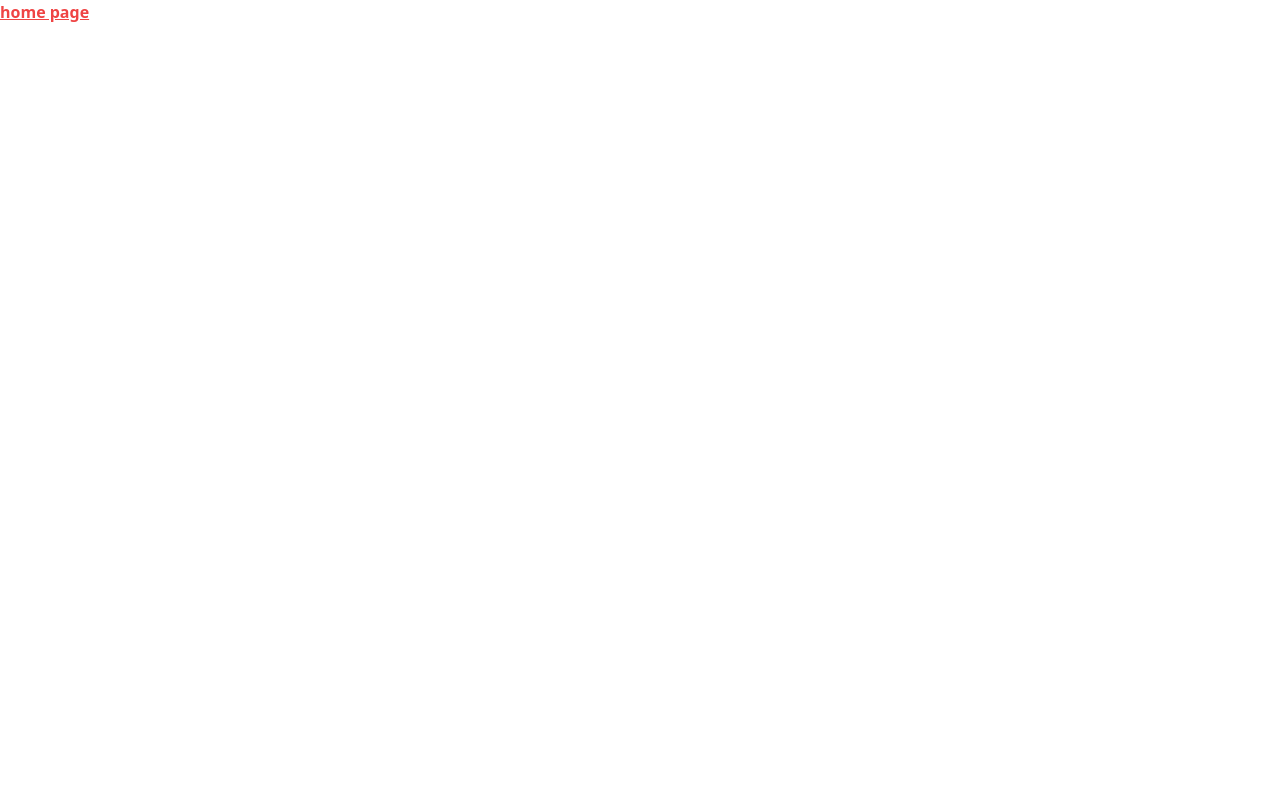
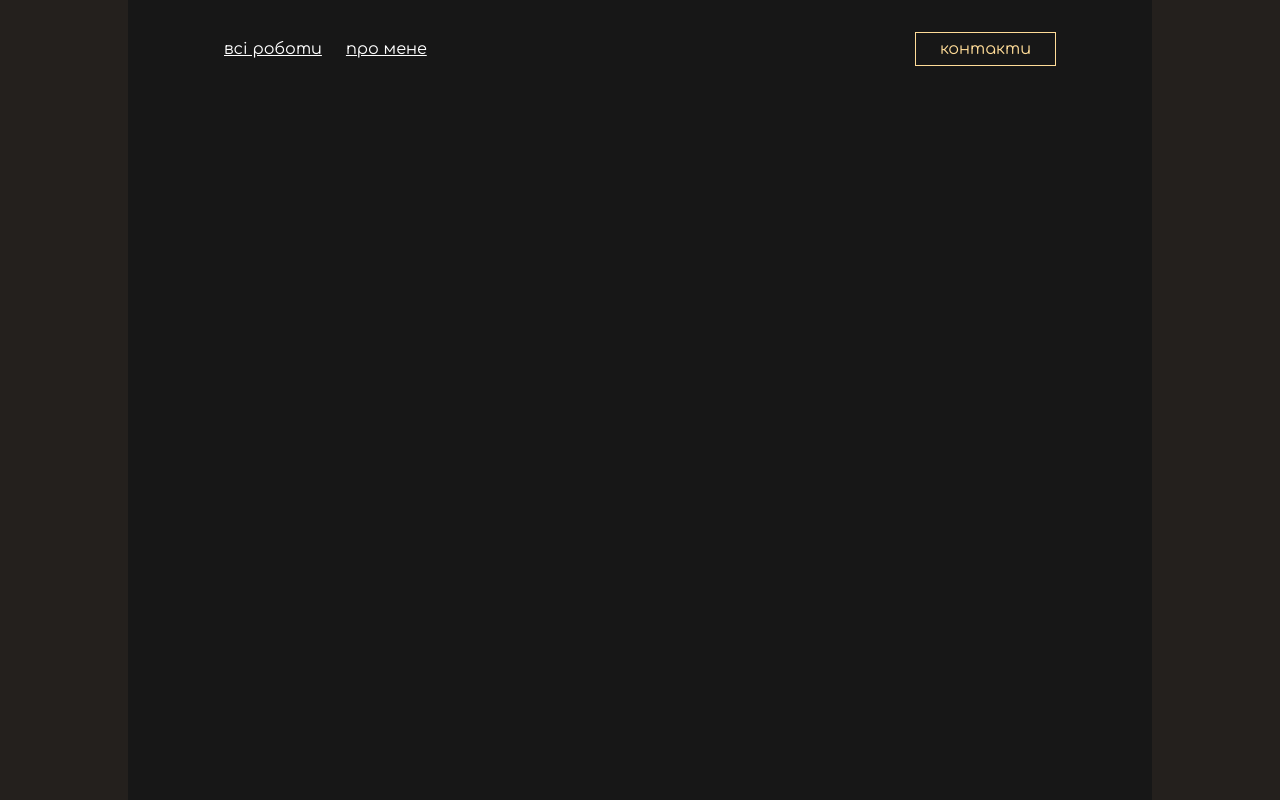
Before and after one commit to d-stoianov/artist-portfolio, a React (Vite) app: page / in a window 1280 px wide. Built offline with nearby package versions, Linux system fonts and the light colour scheme.

Commit message:
Add localization with i18n
Create en and ua json files for translation key-value pairs. Set default language to Ukrainian and fallback to English.

```diff
--- a/package.json
+++ b/package.json
@@ -12,6 +12,7 @@
     "dependencies": {
         "react": "^18.3.1",
         "react-dom": "^18.3.1",
+        "react-i18next": "^15.1.0",
         "react-router-dom": "^6.27.0"
     },
     "devDependencies": {
--- a/src/App.tsx
+++ b/src/App.tsx
@@ -1,8 +1,14 @@
 import router from '@/router'
 import { RouterProvider } from 'react-router-dom'
+import { I18nextProvider } from 'react-i18next'
+import i18next from '@/i18n/config'
 
 const App = () => {
-    return <RouterProvider router={router} />
+    return (
+        <I18nextProvider i18n={i18next}>
+            <RouterProvider router={router} />
+        </I18nextProvider>
+    )
 }
 
 export default App
--- /dev/null
+++ b/src/components/Header.tsx
@@ -0,0 +1,19 @@
+import Button from '@/components/Button'
+import Link from '@/components/Link'
+import { useTranslation } from 'react-i18next'
+
+const Header = () => {
+    const { t } = useTranslation()
+
+    return (
+        <header className="flex items-center justify-between">
+            <nav className="flex gap-6">
+                <Link to="">{t('allArtworks')}</Link>
+                <Link to="">{t('aboutMe')}</Link>
+            </nav>
+            <Button>{t('contacts')}</Button>
+        </header>
+    )
+}
+
+export default Header
--- /dev/null
+++ b/src/components/Link.tsx
@@ -0,0 +1,21 @@
+import { ReactNode } from 'react'
+import {
+    LinkProps as ReactLinkProps,
+    Link as ReactLink,
+} from 'react-router-dom'
+
+const Link = ({
+    children,
+    ...props
+}: ReactLinkProps & { children: ReactNode }) => {
+    return (
+        <ReactLink
+            className="font-comfortaa text-secondary underline"
+            {...props}
+        >
+            {children}
+        </ReactLink>
+    )
+}
+
+export default Link
--- /dev/null
+++ b/src/i18n/config.ts
@@ -0,0 +1,20 @@
+import i18next from 'i18next'
+import { initReactI18next } from 'react-i18next'
+import enTranslation from './en.json'
+import uaTranslation from './ua.json'
+
+i18next.use(initReactI18next).init({
+    lng: 'ua',
+    fallbackLng: 'en',
+    debug: false,
+    resources: {
+        en: {
+            translation: enTranslation,
+        },
+        ua: {
+            translation: uaTranslation,
+        },
+    },
+})
+
+export default i18next
--- /dev/null
+++ b/src/i18n/en.json
@@ -0,0 +1,5 @@
+{
+    "contacts": "contacts",
+    "allArtworks": "all artworks",
+    "aboutMe": "about me"
+}
--- /dev/null
+++ b/src/i18n/ua.json
@@ -0,0 +1,5 @@
+{
+    "contacts": "контакти",
+    "allArtworks": "всі роботи",
+    "aboutMe": "про мене"
+}
--- a/src/index.css
+++ b/src/index.css
@@ -8,3 +8,13 @@
     --gray-color: #24201d;
     --dark-gray-color: #171717;
 }
+
+html,
+body,
+#root {
+    background-color: var(--gray-color);
+    width: 100%;
+    height: 100%;
+    display: flex;
+    justify-content: center;
+}
--- a/src/pages/Home.tsx
+++ b/src/pages/Home.tsx
@@ -1,10 +1,10 @@
+import Header from '@/components/Header'
+
 const Home = () => {
     return (
-        <>
-            <h1 className="text-[1rem] font-bold text-red-500 underline">
-                home page
-            </h1>
-        </>
+        <div className="bg-dark-gray min-h-screen w-full max-w-[100%] px-4 py-[2rem] lg:max-w-screen-lg lg:px-[6rem]">
+            <Header />
+        </div>
     )
 }
 
```
Also changed, not shown: 1 other file (tests, documents, lock files or other folders).
